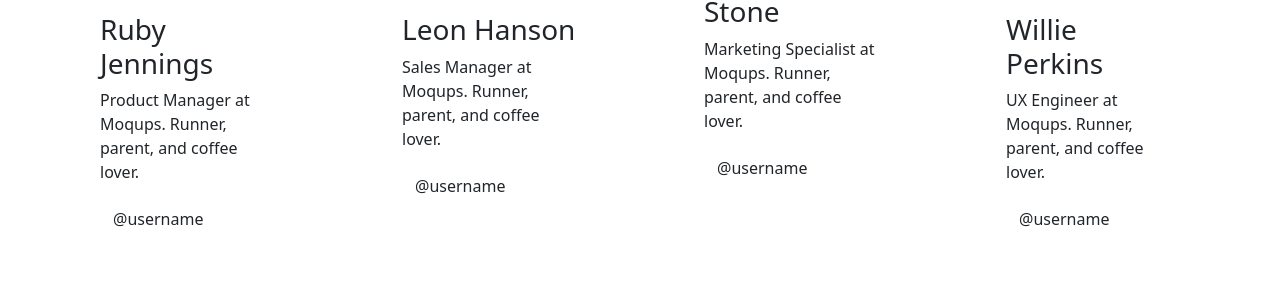
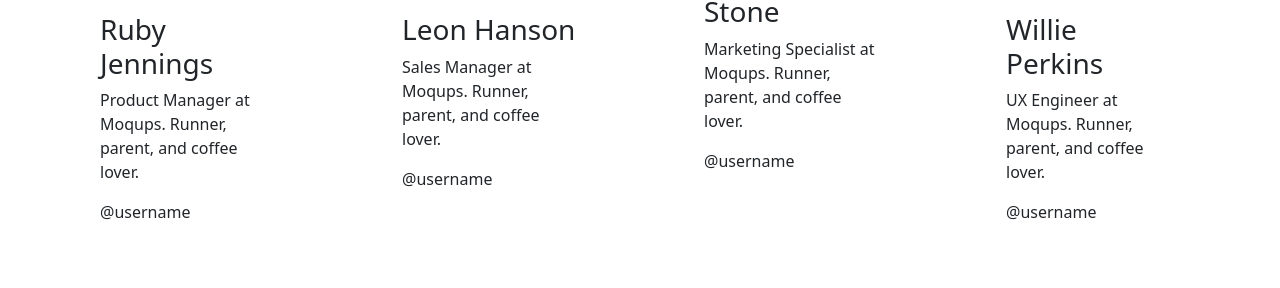
Before and after one commit to Ernesto-Vaquilar/event-landing-page, a plain HTML site: page index.html in a window 1280 px wide. Shown: the part 1153-1441 px from the top of the page. Drawn offline with nearby package versions, Linux system fonts and the light colour scheme.

Commit message:
fix: Replace username buttons with p elements

```diff
--- a/index.html
+++ b/index.html
@@ -69,7 +69,7 @@
             <p class="card-text">
               Product Manager at Moqups. Runner, parent, and coffee lover.
             </p>
-            <a href="" class="btn">@username</a>
+            <p>@username</p>
           </div>
         </div>
         <div class="card col-sm-6 col-md-3 g-0 border-0 px-2 px-lg-5">
@@ -79,7 +79,7 @@
             <p class="card-text">
               Sales Manager at Moqups. Runner, parent, and coffee lover.
             </p>
-            <a href="" class="btn">@username</a>
+            <p>@username</p>
           </div>
         </div>
         <div class="card col-sm-6 col-md-3 g-0 border-0 px-2 px-lg-5">
@@ -89,7 +89,7 @@
             <p class="card-text">
               Marketing Specialist at Moqups. Runner, parent, and coffee lover.
             </p>
-            <a href="" class="btn">@username</a>
+            <p>@username</p>
           </div>
         </div>
         <div class="card col-sm-6 col-md-3 g-0 border-0 px-2 px-lg-5">
@@ -99,7 +99,7 @@
             <p class="card-text">
               UX Engineer at Moqups. Runner, parent, and coffee lover.
             </p>
-            <a href="" class="btn">@username</a>
+            <p>@username</p>
           </div>
         </div>
       </div>
```
